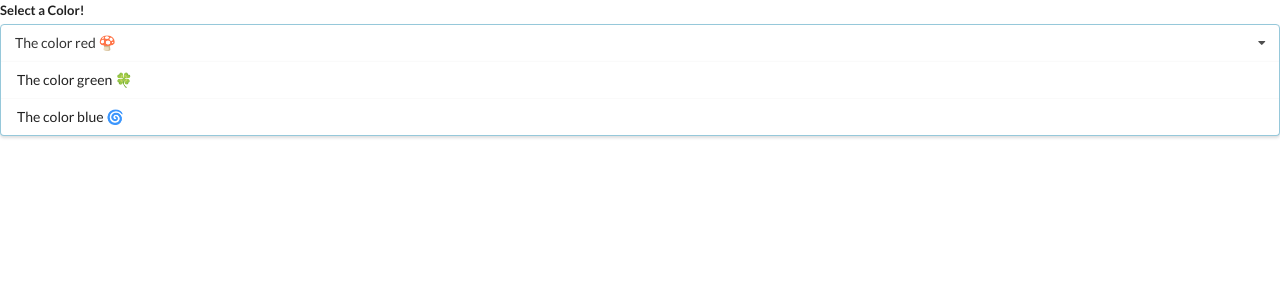
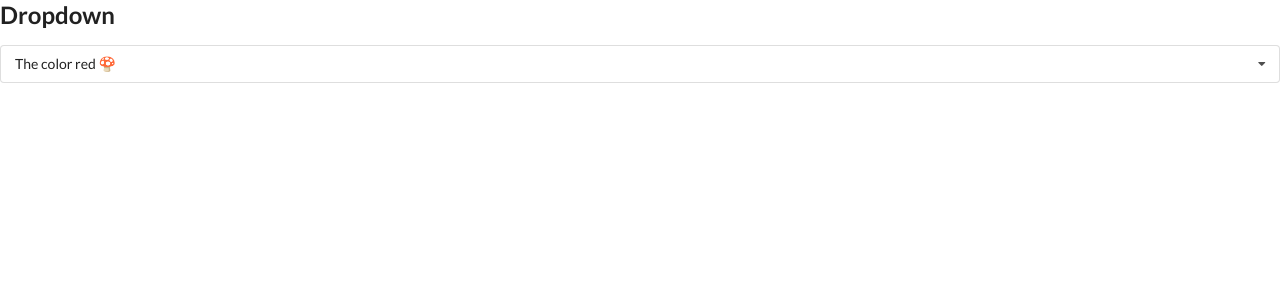
Before and after one commit to hastytoro/react-widget-apps-sandbox, a React (Vite) app: page / in a window 1280 px wide. Shown: the top 300 px of the page. Built offline with nearby package versions, Linux system fonts and the light colour scheme.

Commit message:
7) Setting up useEffect and useRef hooks

```diff
--- a/src/App.jsx
+++ b/src/App.jsx
@@ -64,11 +64,15 @@ const options = [
 
 function App() {
   const [selected, setSelected] = useState(options[0]);
-  console.log(selected);
   return (
     <div className="App">
-      {/* <Accordion items={items} /> */}
-      {/* <Search /> */}
+      {/* <h2>Accordion</h2>
+      <Accordion items={items} /> */}
+
+      {/* <h2>Search WikiApi</h2>
+      <Search /> */}
+
+      <h2>Dropdown</h2>
       <Dropdown
         selected={selected}
         setSelected={setSelected}
--- a/src/components/Dropdown.jsx
+++ b/src/components/Dropdown.jsx
@@ -1,6 +1,19 @@
-import React from "react";
+import React, { useState, useEffect, useRef } from "react";
 
 const Dropdown = ({ options, selected, setSelected }) => {
+  const [toggle, setToggle] = useState(false);
+  const ref = useRef();
+  useEffect(() => {
+    const onBodyClick = (event) => {
+      if (ref.current.contains(event.target)) {
+        return;
+      }
+      setToggle(false);
+    };
+    document.body.addEventListener("click", onBodyClick, { capture: true });
+    return () => document.body.removeEventListener("click", onBodyClick);
+  }, []);
+
   const renderedOptions = options.map((option) => {
     if (option.value === selected.value) return; // exit and filter data logic
     return (
@@ -13,15 +26,20 @@ const Dropdown = ({ options, selected, setSelected }) => {
       </div>
     );
   });
-
+  // console.log(ref.current);
   return (
-    <div className="ui form">
+    <div className="ui form" ref={ref}>
       <div className="field">
-        <label className="label">Select a Color!</label>
-        <div className="ui selection dropdown visible active">
+        <div
+          onClick={() => setToggle(!toggle)}
+          className={`ui selection dropdown
+            ${toggle ? "visible active" : ""}`}
+        >
           <i className="dropdown icon" />
           <div className="text">{selected.label}</div>
-          <div className="menu visible transition">{renderedOptions}</div>
+          <div className={`menu ${toggle ? "visible transition" : ""}`}>
+            {renderedOptions}
+          </div>
         </div>
       </div>
     </div>
--- a/src/components/Search.jsx
+++ b/src/components/Search.jsx
@@ -58,7 +58,6 @@ const Search = () => {
     <div>
       <div className="ui form">
         <div className="field">
-          <label>Enter Search:</label>
           <input
             className="input"
             value={term}
```
